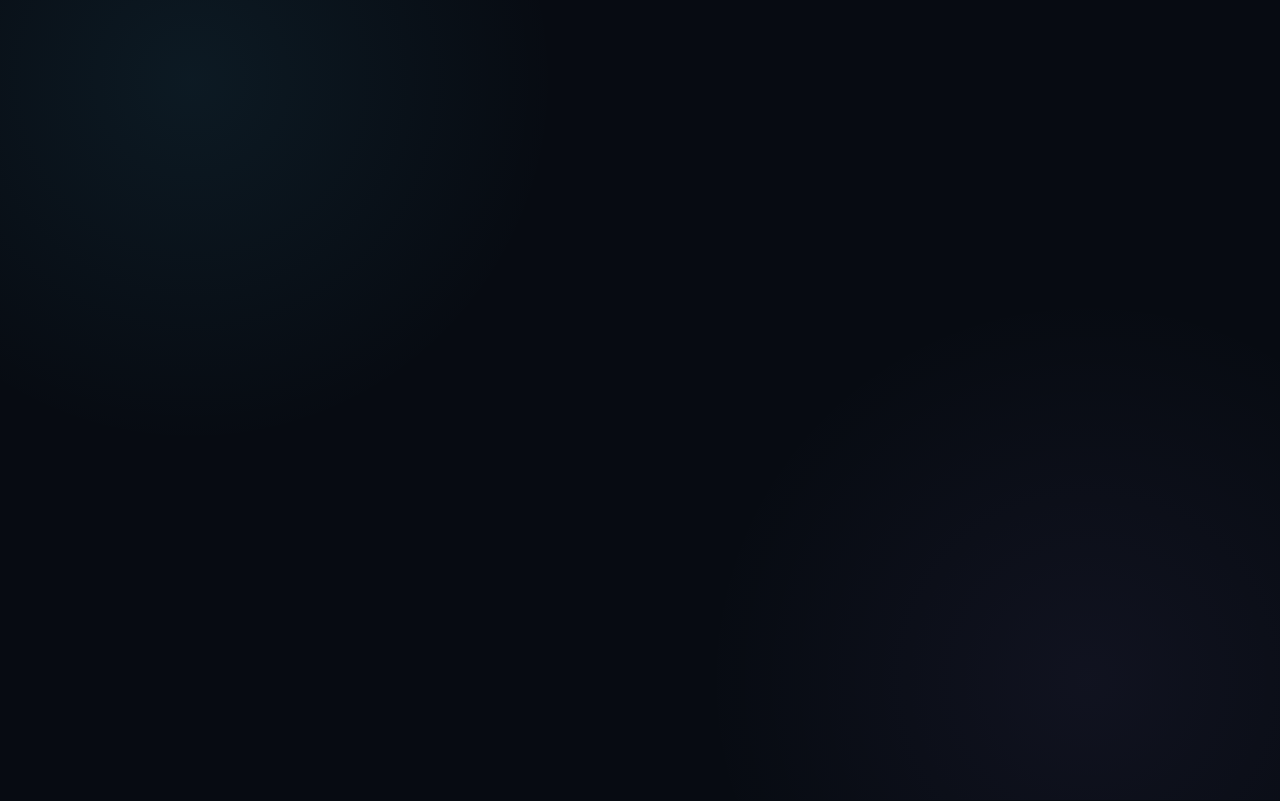
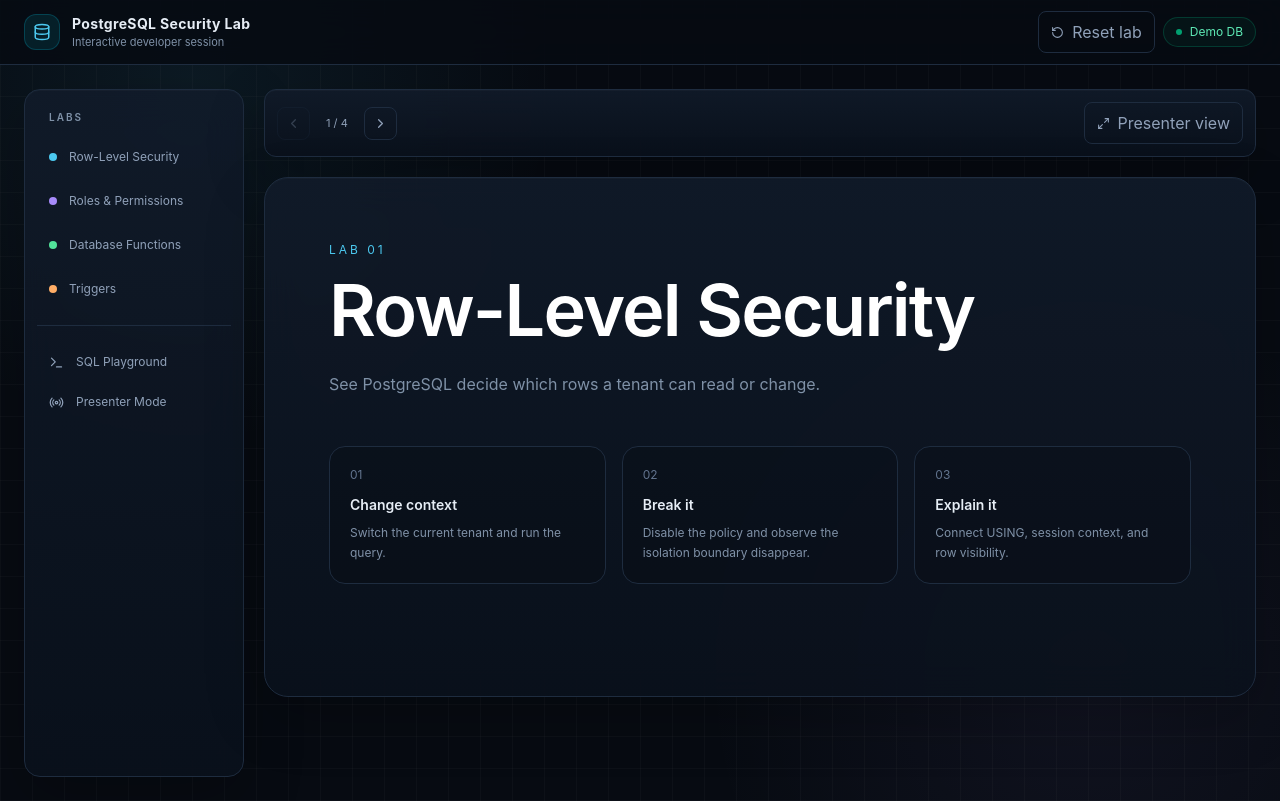
Before and after one commit to psyvex/postgres_docs, a Next.js app: page /postgres/presenter in a window 1280 px wide. Before the commit this address had no page. Built offline with nearby package versions, Linux system fonts and the light colour scheme.

Commit message:
feat: add presenter mode route

```diff
--- /dev/null
+++ b/src/app/postgres/presenter/page.tsx
@@ -0,0 +1,13 @@
+'use client';
+
+import { LabShell } from '@/components/LabShell';
+import { PresenterControls } from '@/components/PresenterControls';
+import { labs } from '@/lib/lab-config';
+import { useLabStore } from '@/lib/store';
+
+export default function PresenterPage() {
+  const activeLab = useLabStore((state) => state.activeLab);
+  const setLab = useLabStore((state) => state.setLab);
+  const definition = labs.find((lab) => lab.id === activeLab) ?? labs[0];
+  return <LabShell><div className="space-y-5"><PresenterControls/><div className="glass min-h-[65vh] rounded-3xl p-10 md:p-16"><div className="max-w-4xl"><div className="text-xs uppercase tracking-[.25em]" style={{color: definition.color}}>{definition.eyebrow}</div><h1 className="mt-4 text-5xl font-semibold tracking-tight text-white md:text-7xl">{definition.title}</h1><p className="mt-6 max-w-2xl text-base leading-7 text-[var(--muted)]">{definition.description}</p><div className="mt-12 grid gap-4 md:grid-cols-3">{definition.steps.map((step, index) => <button key={step.title} onClick={() => setLab(definition.id)} className="rounded-2xl border border-[var(--line)] bg-black/15 p-5 text-left hover:border-white/15"><div className="text-xs text-slate-500">0{index + 1}</div><div className="mt-3 text-sm font-semibold">{step.title}</div><div className="mt-2 text-xs leading-5 text-[var(--muted)]">{step.description}</div></button>)}</div></div></div></div></LabShell>;
+}
```
